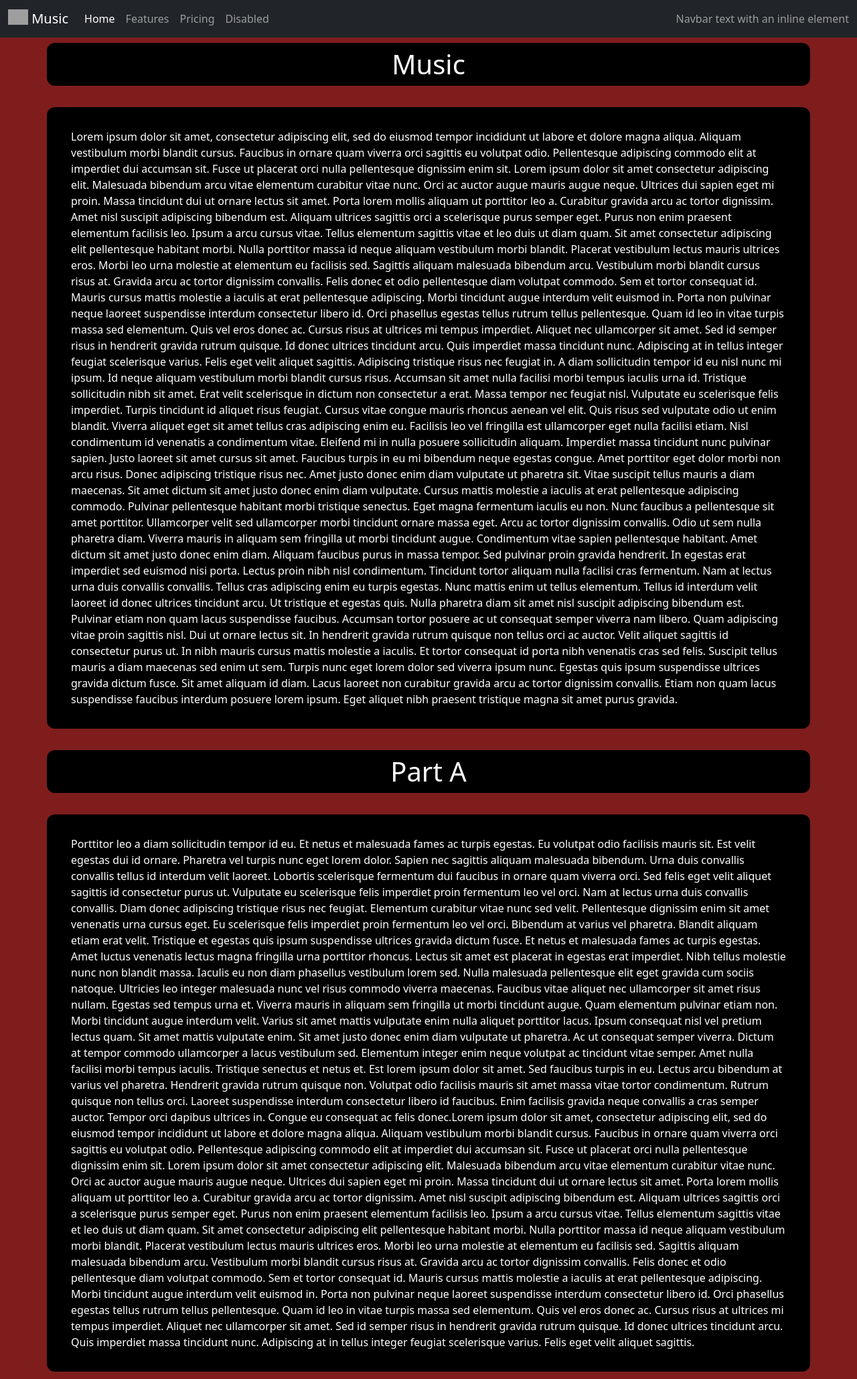
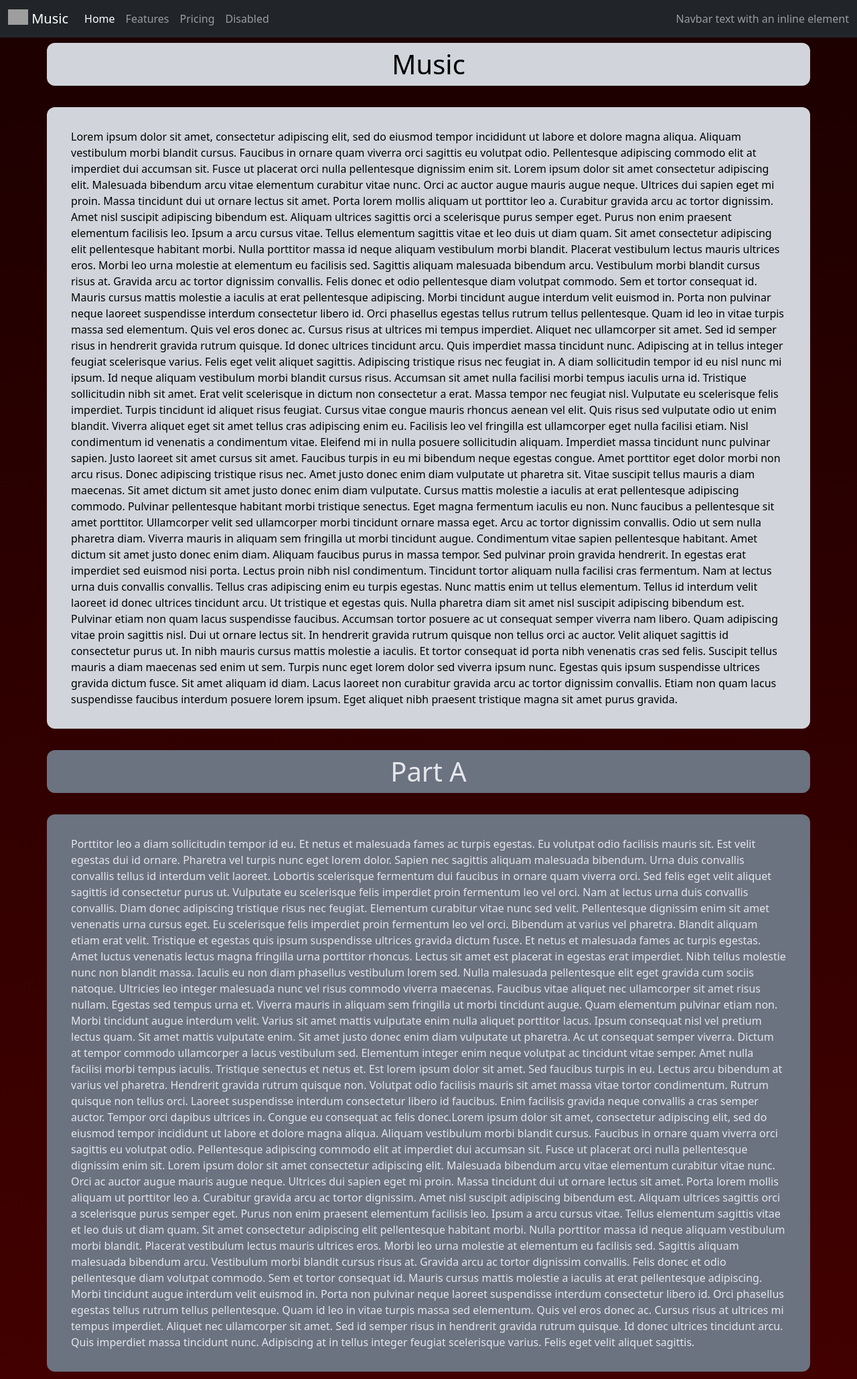
Before and after one commit to anthonyc2394/sep10-freedom-project, a plain HTML site: page index.html in a window 1280 px wide. Shown: the top 2059 px of the page at 67% size. Drawn offline with nearby package versions, Linux system fonts and the light colour scheme; grey boxes are pictures that could not be loaded.

Commit message:
change colors

```diff
--- a/index.html
+++ b/index.html
@@ -7,12 +7,13 @@
 
     <link href="https://unpkg.com/tailwindcss@^2/dist/tailwind.min.css" rel="stylesheet"/>
     <link href="https://cdn.jsdelivr.net/npm/bootstrap@5.1.3/dist/css/bootstrap.min.css" rel="stylesheet" integrity="sha384-1BmE4kWBq78iYhFldvKuhfTAU6auU8tT94WrHftjDbrCEXSU1oBoqyl2QvZ6jIW3" crossorigin="anonymous">
-     <link href="style.css" rel="stylesheet" type="text/css" />
+    <link href="style.css" rel="stylesheet" type="text/css" />
 
      <title>Tech in Music</title>
     </head>
-    <body class="bg-red-900">
 
+
+   <body id="grad">
 
         <nav class="navbar fixed-top navbar-expand-lg navbar-dark bg-dark">
           <div class="container-fluid">
@@ -45,16 +46,16 @@
           </div>
         </nav>
 
-        <div class="container bg-black rounded-xl" id="section1">
-          <h1 class="text-white text-center mt-16 mb-8 py-2">
+        <div class="container bg-gray-300 rounded-xl" id="section1">
+          <h1 class="text-black text-center mt-16 mb-8 py-2">
             Music
           </h1>
         </div>
 
 
 
-    <div class="container bg-black rounded-xl">
-        <p class="text-white mt-4 mb-8 py-8 px-4">
+    <div class="container bg-gray-300 rounded-xl">
+        <p class="text-black mt-4 mb-8 py-8 px-4">
             Lorem ipsum dolor sit amet, consectetur adipiscing elit, sed do eiusmod tempor incididunt ut labore et dolore magna aliqua. Aliquam vestibulum morbi blandit cursus. Faucibus in ornare quam viverra orci sagittis eu volutpat odio. Pellentesque adipiscing commodo elit at imperdiet dui accumsan sit. Fusce ut placerat orci nulla pellentesque dignissim enim sit. Lorem ipsum dolor sit amet consectetur adipiscing elit. Malesuada bibendum arcu vitae elementum curabitur vitae nunc. Orci ac auctor augue mauris augue neque. Ultrices dui sapien eget mi proin. Massa tincidunt dui ut ornare lectus sit amet. Porta lorem mollis aliquam ut porttitor leo a. Curabitur gravida arcu ac tortor dignissim. Amet nisl suscipit adipiscing bibendum est. Aliquam ultrices sagittis orci a scelerisque purus semper eget.
 
 Purus non enim praesent elementum facilisis leo. Ipsum a arcu cursus vitae. Tellus elementum sagittis vitae et leo duis ut diam quam. Sit amet consectetur adipiscing elit pellentesque habitant morbi. Nulla porttitor massa id neque aliquam vestibulum morbi blandit. Placerat vestibulum lectus mauris ultrices eros. Morbi leo urna molestie at elementum eu facilisis sed. Sagittis aliquam malesuada bibendum arcu. Vestibulum morbi blandit cursus risus at. Gravida arcu ac tortor dignissim convallis. Felis donec et odio pellentesque diam volutpat commodo. Sem et tortor consequat id. Mauris cursus mattis molestie a iaculis at erat pellentesque adipiscing. Morbi tincidunt augue interdum velit euismod in. Porta non pulvinar neque laoreet suspendisse interdum consectetur libero id. Orci phasellus egestas tellus rutrum tellus pellentesque. Quam id leo in vitae turpis massa sed elementum. Quis vel eros donec ac. Cursus risus at ultrices mi tempus imperdiet. Aliquet nec ullamcorper sit amet.
@@ -73,14 +74,14 @@ Lacus laoreet non curabitur gravida arcu ac tortor dignissim convallis. Etiam no
     </div>
 
 
-        <div class="container bg-black rounded-xl" id="section2">
-          <h1 class="text-white text-center mt-8 mb-8 py-2">
+        <div class="container bg-gray-500 rounded-xl" id="section2">
+          <h1 class="text-gray-200 text-center mt-8 mb-8 py-2">
             Part A
           </h1>
         </div>
 
-      <div class="container bg-black rounded-xl">
-        <p class="text-white mt-4 mb-8 py-8 px-4">
+      <div class="container bg-gray-500 rounded-xl">
+        <p class="text-gray-200 mt-4 mb-8 py-8 px-4">
 Porttitor leo a diam sollicitudin tempor id eu. Et netus et malesuada fames ac turpis egestas. Eu volutpat odio facilisis mauris sit. Est velit egestas dui id ornare. Pharetra vel turpis nunc eget lorem dolor. Sapien nec sagittis aliquam malesuada bibendum. Urna duis convallis convallis tellus id interdum velit laoreet. Lobortis scelerisque fermentum dui faucibus in ornare quam viverra orci. Sed felis eget velit aliquet sagittis id consectetur purus ut. Vulputate eu scelerisque felis imperdiet proin fermentum leo vel orci. Nam at lectus urna duis convallis convallis.
 
 Diam donec adipiscing tristique risus nec feugiat. Elementum curabitur vitae nunc sed velit. Pellentesque dignissim enim sit amet venenatis urna cursus eget. Eu scelerisque felis imperdiet proin fermentum leo vel orci. Bibendum at varius vel pharetra. Blandit aliquam etiam erat velit. Tristique et egestas quis ipsum suspendisse ultrices gravida dictum fusce. Et netus et malesuada fames ac turpis egestas. Amet luctus venenatis lectus magna fringilla urna porttitor rhoncus. Lectus sit amet est placerat in egestas erat imperdiet. Nibh tellus molestie nunc non blandit massa.
@@ -140,8 +141,8 @@ Sed id semper risus in hendrerit gravida rutrum quisque. Id donec ultrices tinci
 
 
 
-    <div class="container bg-black rounded-xl">
-        <p class="text-white mt-4 mb-8 py-8 px-4">
+    <div class="container bg-gray-500 rounded-xl">
+        <p class="text-gray-200 mt-4 mb-8 py-8 px-4">
 Porttitor leo a diam sollicitudin tempor id eu. Et netus et malesuada fames ac turpis egestas. Eu volutpat odio facilisis mauris sit. Est velit egestas dui id ornare. Pharetra vel turpis nunc eget lorem dolor. Sapien nec sagittis aliquam malesuada bibendum. Urna duis convallis convallis tellus id interdum velit laoreet. Lobortis scelerisque fermentum dui faucibus in ornare quam viverra orci. Sed felis eget velit aliquet sagittis id consectetur purus ut. Vulputate eu scelerisque felis imperdiet proin fermentum leo vel orci. Nam at lectus urna duis convallis convallis.
 
 Diam donec adipiscing tristique risus nec feugiat. Elementum curabitur vitae nunc sed velit. Pellentesque dignissim enim sit amet venenatis urna cursus eget. Eu scelerisque felis imperdiet proin fermentum leo vel orci. Bibendum at varius vel pharetra. Blandit aliquam etiam erat velit. Tristique et egestas quis ipsum suspendisse ultrices gravida dictum fusce. Et netus et malesuada fames ac turpis egestas. Amet luctus venenatis lectus magna fringilla urna porttitor rhoncus. Lectus sit amet est placerat in egestas erat imperdiet. Nibh tellus molestie nunc non blandit massa.
--- a/style.css
+++ b/style.css
@@ -21,6 +21,15 @@
     justify-content: center;
 }
 
+#grad {
+  /*background-color: #800000;*/
+  background-image: linear-gradient(#1c0000, #380000, #530000, #6f0000);
+}
+
+.bggrad {
+  background-image: linear-gradient(#1c0000, #380000, #530000, #6f0000);
+  margin: 650px;
+}
 /*.card1 {*/
 /*    margin: 0;*/
 /*    position: absolute;*/
```
Also changed, not shown: form.html (+9 -2 lines), thank-you.html (+4 -3 lines).
